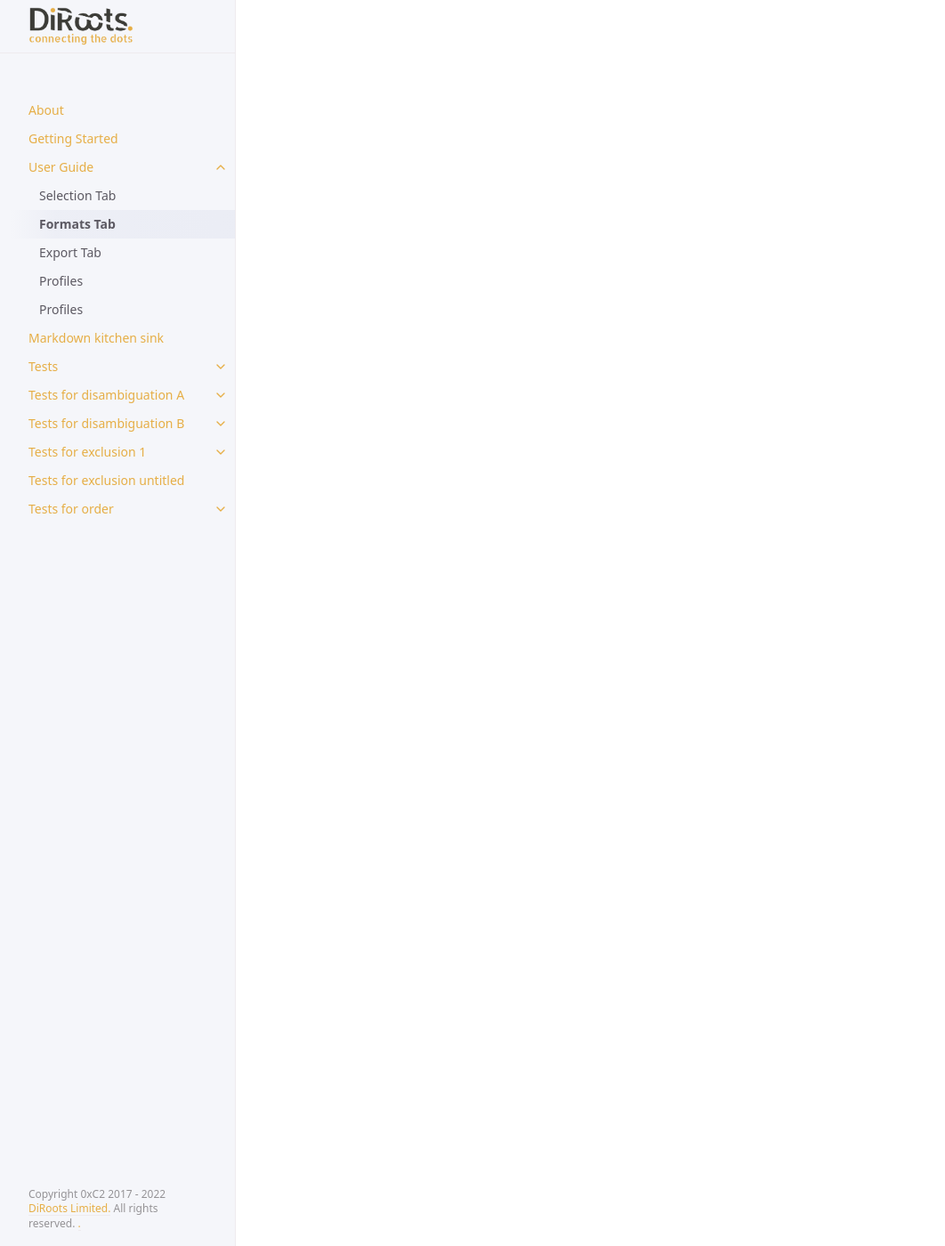
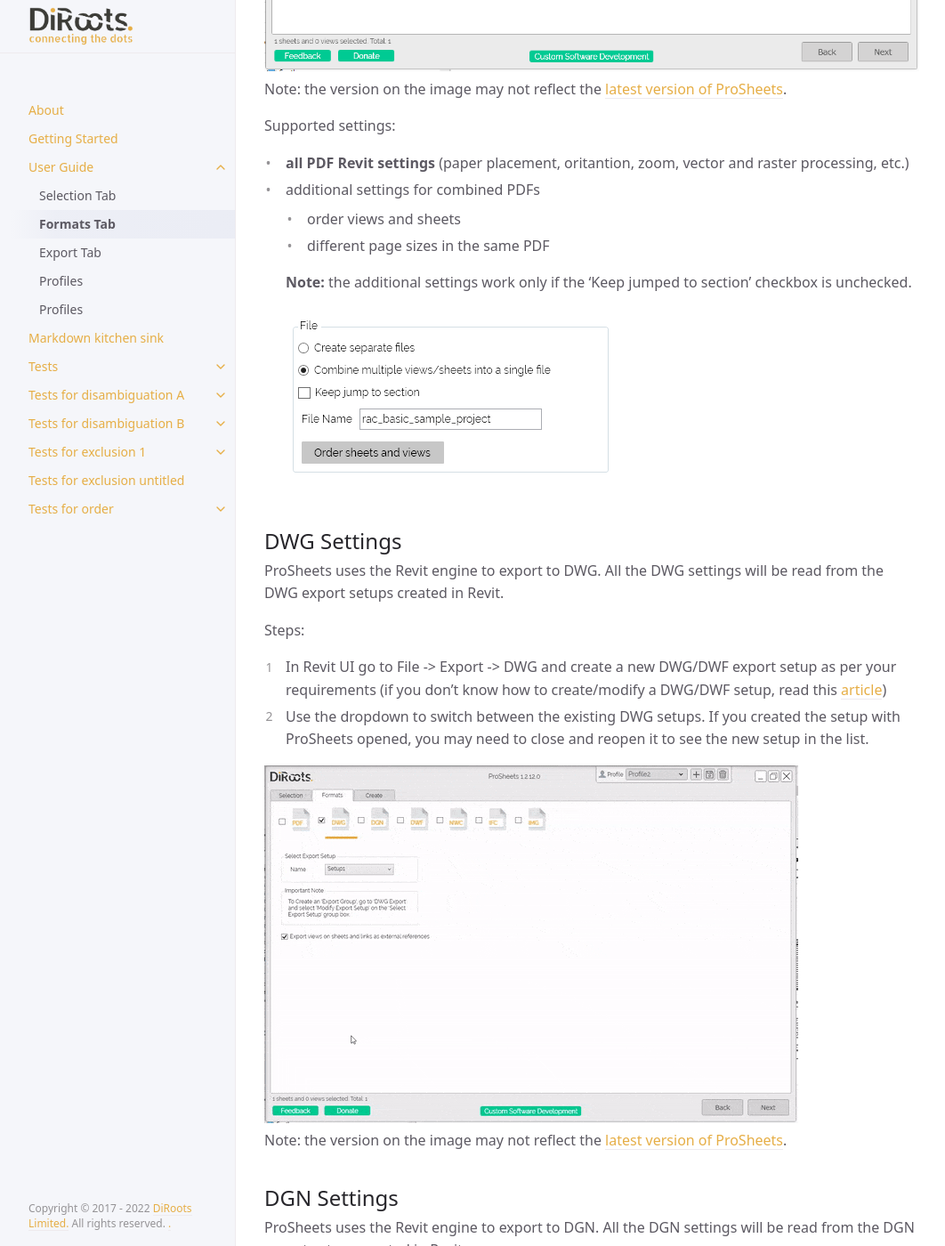
Before and after one commit to DiRoots-Limited/DiRoots.ProSheets.Releases, a Jekyll site: the page built from docs/ui-components/formats-tab.md, in a window 1280 px wide and 1400 px high, scrolled down 1702 px. Shown: the whole window at 89% size, without its empty margins (107-1169 px from the left). Built offline with Jekyll 4.4.1, drawn with Linux system fonts in a browser that asks for light colours; some of the changed text lies outside the part shown.

```diff
--- a/_layouts/default.html
+++ b/_layouts/default.html
@@ -66,7 +66,7 @@ layout: table_wrappers
       {% endif %}
     </nav>
     <footer class="site-footer">
-      Copyright 0xC2 2017 - 2022 <a href="https://diroots.com">DiRoots Limited.</a> All rights reserved.  <a href="https://github.com/just-the-docs/just-the-docs">.
+      Copyright &copy; 2017 - 2022 <a href="https://diroots.com">DiRoots Limited.</a> All rights reserved.  <a href="https://github.com/just-the-docs/just-the-docs">.
     </footer>
   </div>
   <div class="main" id="top">
--- a/docs/ui-components/formats-tab.md
+++ b/docs/ui-components/formats-tab.md
@@ -16,21 +16,53 @@ nav_order: 2
 
 ---
 
-## File Formats
+## Supported File Formats
 
-Content
+ProSheets allows you to batch Export Sheets/Views to PDF, DWG, DGN, DWF, NWC, IFC, and IMG (JPEG, PNG, TIFF)
+
+![ProSheets Selecting File Formats to export](../../assets/images/PS-PDF-settings.png)
+Note: the version on the image may not reflect the [latest version of ProSheets](https://diroots.com/revit-plugins/revit-to-pdf-dwg-dgn-dwf-nwc-ifc-and-images-with-prosheets/).
 
 ## PDF Settings
 
-Content
+ProSheets uses the Revit engine and a custom instance of PDF24 printer (diroots.prosheets printer) to export to PDF. ProSheets supports all Revit to PDF options plus some additional handy features.
+
+![ProSheets Revit PDF Settings](../../assets/images/PS-PDF-settings.png)
+Note: the version on the image may not reflect the [latest version of ProSheets](https://diroots.com/revit-plugins/revit-to-pdf-dwg-dgn-dwf-nwc-ifc-and-images-with-prosheets/).
+
+Supported settings:
+- **all PDF Revit settings** (paper placement, oritantion, zoom, vector and raster processing, etc.)
+- additional settings for combined PDFs
+    - order views and sheets
+    - different page sizes in the same PDF
+
+	**Note:** the additional settings work only if the 'Keep jumped to section' checkbox is unchecked.
+
+	![ProSheets Additional PDF Settings](../../assets/images/keep-jump-to-section.png)
 
 ## DWG Settings
 
-Content
+ProSheets uses the Revit engine to export to DWG. All the DWG settings will be read from the DWG export setups created in Revit.
+
+Steps:
+1. In Revit UI go to File -> Export -> DWG and create a new DWG/DWF export setup as per your requirements (if you don't know how to create/modify a DWG/DWF setup, read this [article](https://knowledge.autodesk.com/support/revit/learn-explore/caas/CloudHelp/cloudhelp/2019/ENU/Revit-DocumentPresent/files/GUID-E8443B4B-D55B-4630-BEE3-D2D8628CA17B-htm.html))
+2. Use the dropdown to switch between the existing DWG setups. If you created the setup with ProSheets opened, you may need to close and reopen it to see the new setup in the list.
+
+![ProSheets Revit DWG Export Settings](../../assets/images/GIFs/FileFormats/DWG-export-settings.gif)
+Note: the version on the image may not reflect the [latest version of ProSheets](https://diroots.com/revit-plugins/revit-to-pdf-dwg-dgn-dwf-nwc-ifc-and-images-with-prosheets/).
+
 
 ## DGN Settings
 
-Content
+ProSheets uses the Revit engine to export to DGN. All the DGN settings will be read from the DGN export setups created in Revit.
+
+Steps:
+1. In Revit UI go to File -> Export -> DGN and create a new DGN export setup as per your requirements (if you don't know how to create/modify a DGN setup, read this [article](https://knowledge.autodesk.com/support/revit/learn-explore/caas/CloudHelp/cloudhelp/2021/ENU/Revit-DocumentPresent/files/GUID-253B99CA-09C0-456E-B260-E69F5C14F793-htm.html))
+2. Use the dropdown to switch between the existing DGN setups. If you created the setup with ProSheets opened, you may need to close and reopen it to see the new setup in the list.
+
+![ProSheets Revit DGN Export Settings](../../assets/images/GIFs/FileFormats/DWG-export-settings.gif)
+Note: the version on the image may not reflect the [latest version of ProSheets](https://diroots.com/revit-plugins/revit-to-pdf-dwg-dgn-dwf-nwc-ifc-and-images-with-prosheets/).
+
 
 ## DWF Settings
 
```
Also changed, not shown: docs/getting-started.md (+1 -1 lines), docs/ui-components/selection-tab.md (+2 -2 lines), assets/images/GIFs/FileFormats/DWG-export-settings.gif (added), assets/images/GIFs/FileFormats/selecting-file-formats.gif (added), assets/images/PS-PDF-settings.png (added), assets/images/keep-jump-to-section.png (added), 3 other files.
